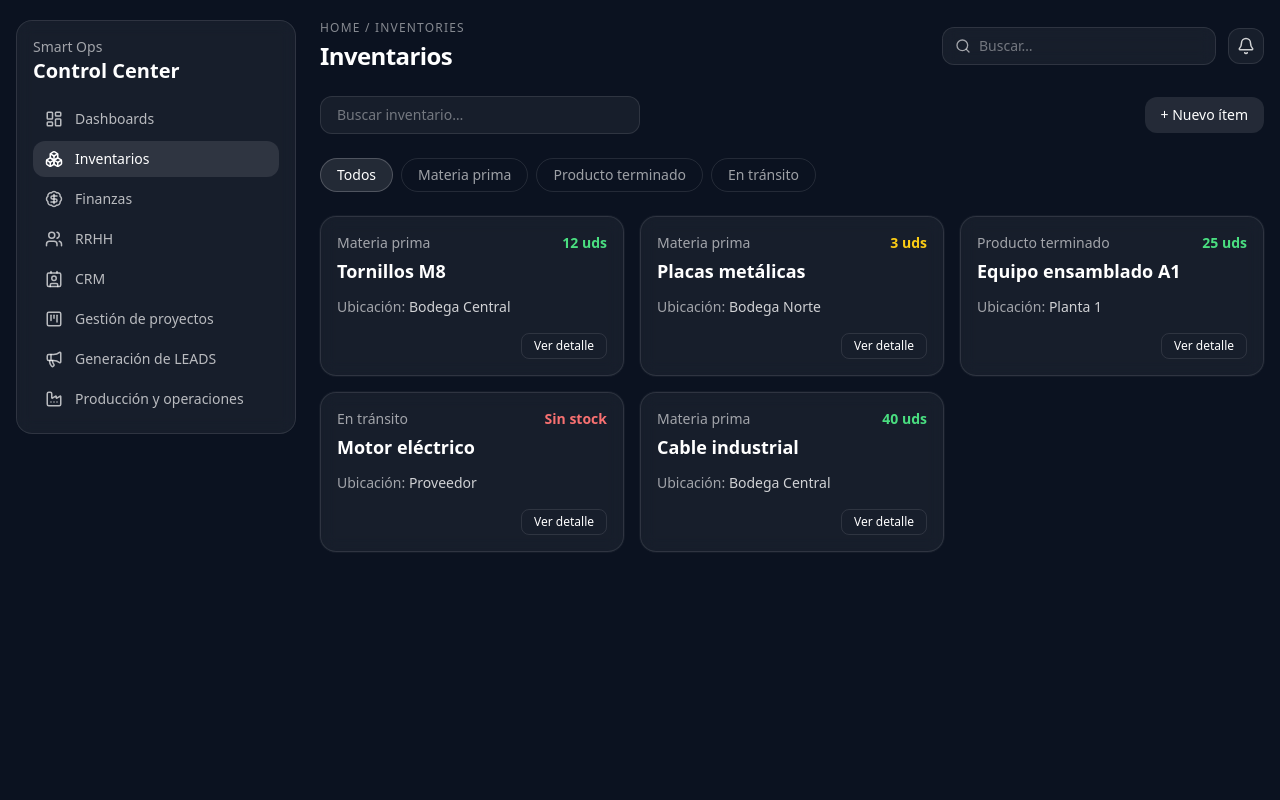
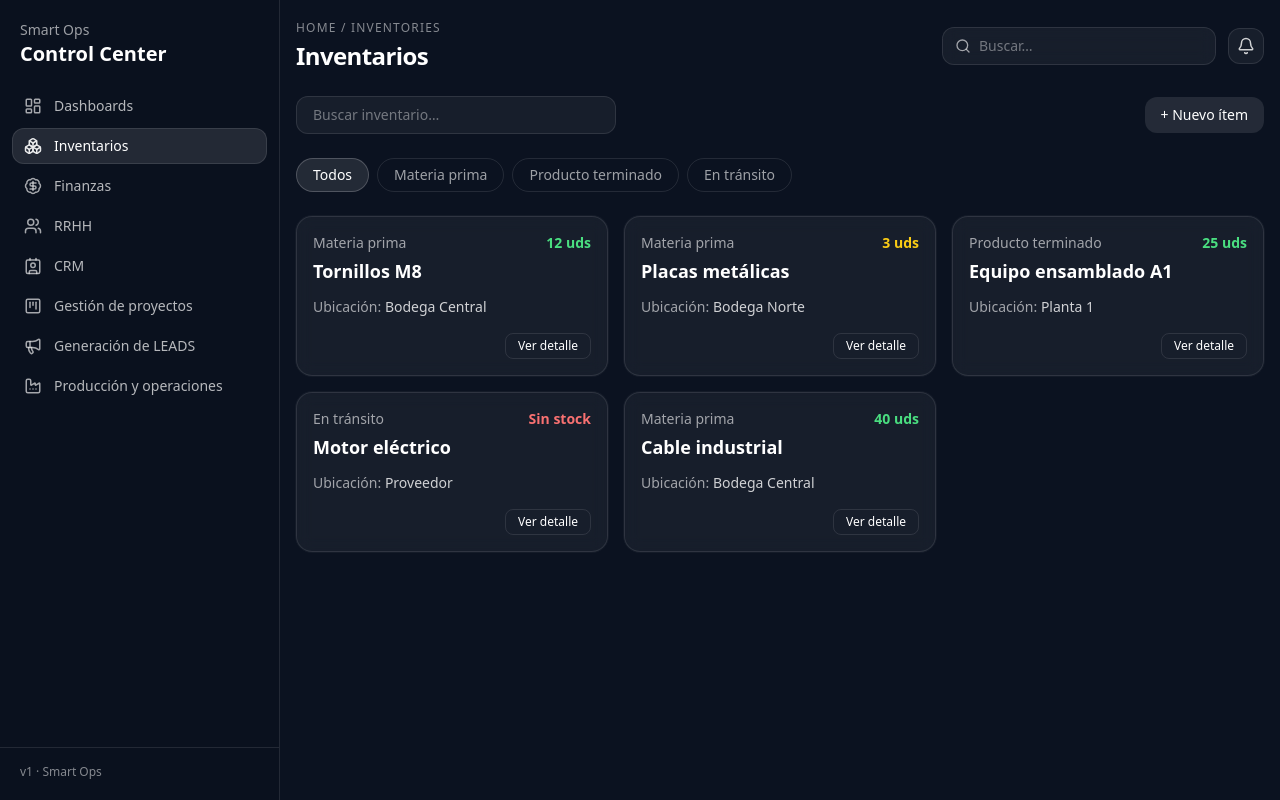
Before and after one commit to Pablo-Platero/smart-ops-frontend, a React (Vite) app: page /inventories in a window 1280 px wide. Built offline with nearby package versions, Linux system fonts and the light colour scheme.

Commit message:
Update sidebar to full-height layout and adjust AppLayout structure

```diff
--- a/src/layout/AppLayout.jsx
+++ b/src/layout/AppLayout.jsx
@@ -5,12 +5,15 @@ import Topbar from "./Topbar";
 export default function AppLayout() {
   return (
     <div className="min-h-screen bg-[#0B1220] text-white">
-      <div className="mx-auto flex max-w-[1400px] gap-6 px-4 py-5">
+      <div className="flex min-h-screen">
         <Sidebar />
+
         <main className="flex-1">
-          <Topbar />
-          <div className="mt-6">
-            <Outlet />
+          <div className="mx-auto max-w-[1400px] px-4 py-5">
+            <Topbar />
+            <div className="mt-6">
+              <Outlet />
+            </div>
           </div>
         </main>
       </div>
--- a/src/layout/Sidebar.jsx
+++ b/src/layout/Sidebar.jsx
@@ -23,31 +23,41 @@ const menu = [
 
 export default function Sidebar() {
   return (
-    <aside className="w-[280px] shrink-0">
-      <div className="sticky top-5 rounded-2xl border border-white/10 bg-white/5 p-4 backdrop-blur">
-        <div className="mb-4">
+    <aside className="w-[280px] shrink-0 border-r border-white/10 bg-[#0A111E]">
+      <div className="flex min-h-screen flex-col">
+        {/* Brand */}
+        <div className="px-5 pt-5">
           <div className="text-sm text-white/60">Smart Ops</div>
           <div className="text-xl font-semibold">Control Center</div>
         </div>
 
-        <nav className="space-y-1">
+        {/* Menu */}
+        <nav className="mt-5 flex-1 px-3">
+          <div className="space-y-1">
             {menu.map(({ to, label, icon: Icon }) => (
               <NavLink
                 key={to}
                 to={to}
                 className={({ isActive }) =>
-                `flex items-center gap-3 rounded-xl px-3 py-2 text-sm transition ${
+                  [
+                    "flex items-center gap-3 rounded-xl px-3 py-2 text-sm transition",
                     isActive
-                    ? "bg-white/10 text-white"
-                    : "text-white/70 hover:bg-white/5 hover:text-white"
-                }`
+                      ? "bg-white/10 text-white shadow-[inset_0_0_0_1px_rgba(255,255,255,0.10)]"
+                      : "text-white/70 hover:bg-white/5 hover:text-white",
+                  ].join(" ")
                 }
               >
-              <Icon size={18} />
-              {label}
+                <Icon size={18} className="opacity-90" />
+                <span className="truncate">{label}</span>
               </NavLink>
             ))}
+          </div>
         </nav>
+
+        {/* Footer (opcional, tipo user) */}
+        <div className="px-5 pb-5 pt-4 border-t border-white/10 text-xs text-white/50">
+          v1 · Smart Ops
+        </div>
       </div>
     </aside>
   );
```
Lines whose indentation alone changed are shown as unchanged.
